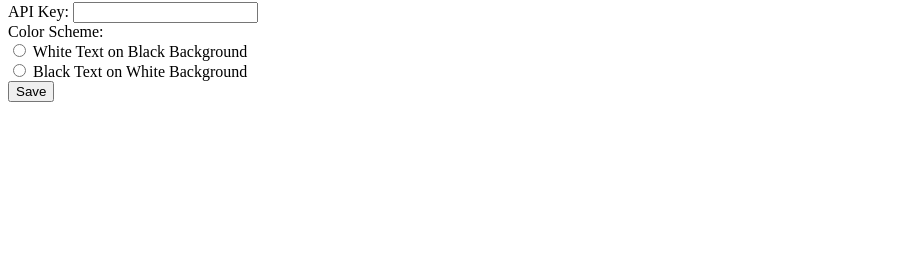
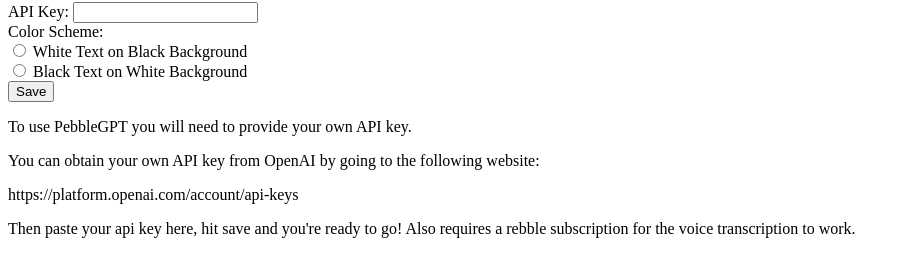
Before and after one commit to huntboom/pebble-config, a plain HTML site: page index.html in a window 1280 px wide. Shown: the part 78-354 px from the top of the page, without its empty margins (0-905 px from the left). Drawn offline with Linux system fonts and the light colour scheme.

Commit message:
Added back in config page instructions for users

```diff
--- a/index.html
+++ b/index.html
@@ -17,6 +17,11 @@
 
       <button type="button" id="submit">Save</button>
     </form>
+    <p>To use PebbleGPT you will need to provide your own API key.</p>
+    <p>You can obtain your own API key from OpenAI by going to the following website:</p>
+    <p>https://platform.openai.com/account/api-keys</p>
+    <p>Then paste your api key here, hit save and you're ready to go! Also requires a rebble subscription for the
+    voice transcription to work.</p>
     <script>
       document.getElementById('submit').addEventListener('click', function() {
         var apiKey = document.getElementById('api_key').value;
```
